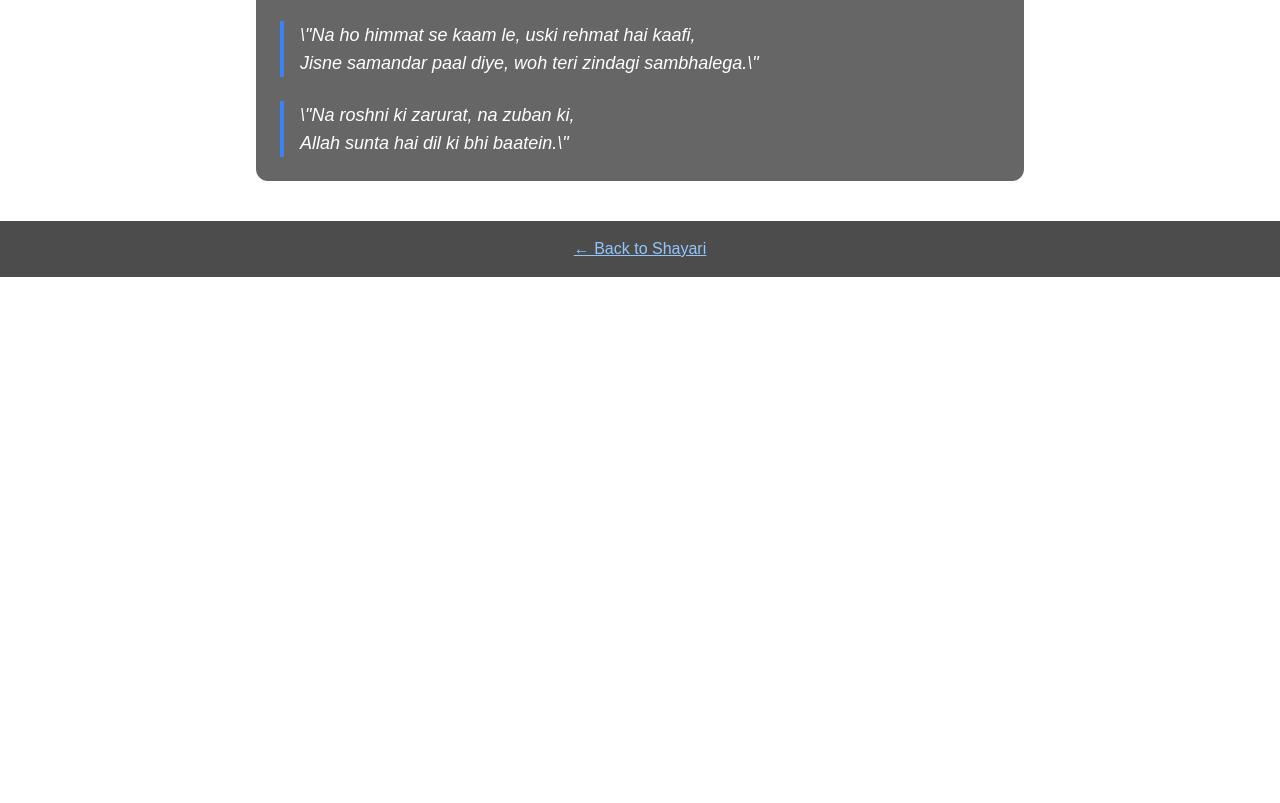
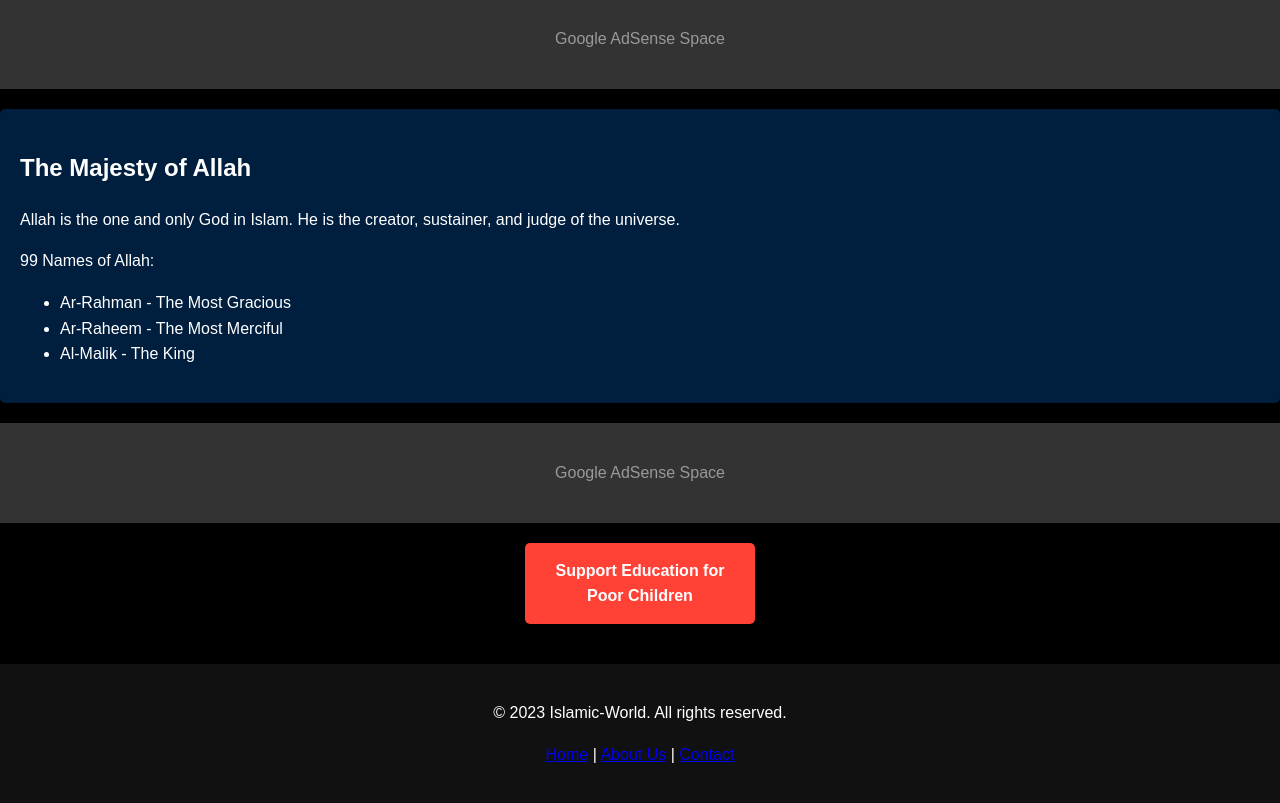
Before and after one commit to mis693/Deen, a plain HTML site: page allah.html in a window 1280 px wide. Shown: the part 191-994 px from the top of the page. Before the commit the page ends 800 px from the top, so only its background shows below. Drawn offline with nearby package versions, Linux system fonts and the light colour scheme.

Commit message:
Update allah.html

```diff
--- a/allah.html
+++ b/allah.html
@@ -1,40 +1,44 @@
-<!-- allah.html -->
 <!DOCTYPE html>
 <html lang="en">
 <head>
-  <meta charset="UTF-8" />
-  <meta name="viewport" content="width=device-width, initial-scale=1.0" />
-  <title>Allah Shayari - Islamic World</title>
-  <script src="https://cdn.tailwindcss.com"></script>
-  <link rel="stylesheet" href="assets/css/style.css" />
-  <style>
-    body {
-      background: url('assets/img/stars.gif') center/cover no-repeat fixed;
-    }
-  </style>
+    <meta charset="UTF-8">
+    <meta name="viewport" content="width=device-width, initial-scale=1.0">
+    <title>Islamic-World | Allah</title>
+    <link rel="stylesheet" href="assets/css/style.css">
 </head>
-<body class="text-white min-h-screen backdrop-blur-sm">
+<body>
+    <header>
+        <img src="assets/img/stars.gif" alt="Islamic World" class="logo">
+        <h1>Allah (SWT)</h1>
+    </header>
 
-  <header class="bg-black bg-opacity-70 p-4 text-center shadow">
-    <h1 class="text-3xl font-bold text-blue-400">🌌 Allah Shayari</h1>
-    <p class="text-gray-300">Poetry glorifying Allah’s mercy, beauty and oneness</p>
-  </header>
+    <div class="ad-space">
+        Google AdSense Space
+    </div>
 
-  <main class="p-6 space-y-6 max-w-3xl mx-auto bg-black bg-opacity-60 rounded-xl mt-4">
-    <div class="border-l-4 border-blue-500 pl-4">
-      <p class="text-lg italic">\"Jab bhi gham mile, dil ne Allah ko pukara,<br>Har mod par uski rehmat ka sahara mila.\"</p>
+    <section class="allah-section">
+        <h2>The Majesty of Allah</h2>
+        <p>Allah is the one and only God in Islam. He is the creator, sustainer, and judge of the universe.</p>
+        <p>99 Names of Allah:</p>
+        <ul>
+            <li>Ar-Rahman - The Most Gracious</li>
+            <li>Ar-Raheem - The Most Merciful</li>
+            <li>Al-Malik - The King</li>
+            <!-- Add more names as needed -->
+        </ul>
+    </section>
+
+    <div class="ad-space">
+        Google AdSense Space
     </div>
-    <div class="border-l-4 border-blue-500 pl-4">
-      <p class="text-lg italic">\"Na ho himmat se kaam le, uski rehmat hai kaafi,<br>Jisne samandar paal diye, woh teri zindagi sambhalega.\"</p>
-    </div>
-    <div class="border-l-4 border-blue-500 pl-4">
-      <p class="text-lg italic">\"Na roshni ki zarurat, na zuban ki,<br>Allah sunta hai dil ki bhi baatein.\"</p>
-    </div>
-  </main>
 
-  <footer class="text-center p-4 bg-black bg-opacity-70 mt-10">
-    <a href="shayari.html" class="text-blue-300 underline">← Back to Shayari</a>
-  </footer>
+    <a href="support.html" class="donation-btn">Support Education for Poor Children</a>
 
+    <footer>
+        <p>&copy; 2023 Islamic-World. All rights reserved.</p>
+        <p><a href="index.html">Home</a> | <a href="about.html">About Us</a> | <a href="contact.html">Contact</a></p>
+    </footer>
+
+    <script src="assets/js/script.js"></script>
 </body>
 </html>
```
